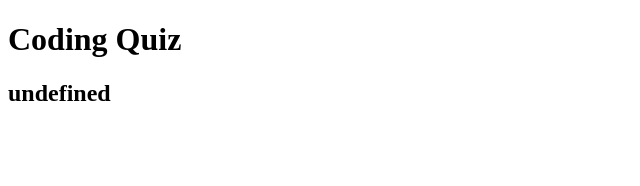
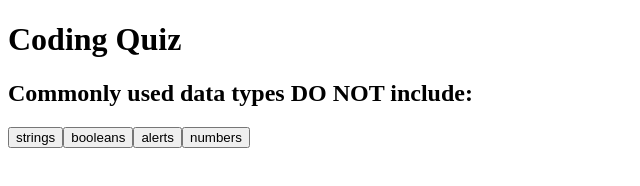
Before and after one commit to kalashnikoffee/timed-quiz, a plain HTML site: page index.html in a window 1280 px wide. Both pictures are taken after a click on the button "Start". Shown: the whole page, without its empty margins (0-640 px from the left). Drawn offline with nearby package versions, Linux system fonts and the light colour scheme.

Commit message:
found issues causing undefined status to some elements. see dif between question and questions, as well as incorrectly capital letters in subwrapper

```diff
--- a/index.html
+++ b/index.html
@@ -11,11 +11,11 @@
 <body>
     <div id="wrapper">
         <h1 id="Title">Coding Quiz</h1>
-        <div id="subWrapper">
+        <div id="subwrapper">
             <button id="start">Start</button>
         </div>
     </div>
 
-    <script src="questions.js"></script>
+    <script type="text/javascript" src="questions.js"></script>
 </body>
 </html>
--- a/questions.js
+++ b/questions.js
@@ -1,33 +1,33 @@
 var questions = [
     //QUESTION 1------------------
     {
-      title: "Commonly used data types DO NOT include:",
-      choices: ["strings", "booleans", "alerts", "numbers"],
-      answer: "alerts"
+      question: "Commonly used data types DO NOT include:",
+      answers: ["strings", "booleans", "alerts", "numbers"],
+      correctAnswer: "alerts"
     },
     //QUESTION 2------------------
     {
-      title: "The condition in an if / else statement is enclosed within ____.",
-      choices: ["quotes", "curly brackets", "parentheses", "square brackets"],
-      answer: "parentheses"
+      question: "The condition in an if / else statement is enclosed within ____.",
+      answers: ["quotes", "curly brackets", "parentheses", "square brackets"],
+      correctAnswer: "parentheses"
     },
     //QUESTION 3------------------
     {
-      title: "Bloopity Blop blip zip doop goop",
-      choices: ["jum", "jim", "jam", "jem"],
-      answer: "jum"
+      question: "Bloopity Blop blip zip doop goop",
+      answers: ["jum", "jim", "jam", "jem"],
+      correctAnswer: "jum"
     },
     //QUESTION 4------------------
     {
-      title: "libba labba limmy jimmy doober moober.",
-      choices: ["zip", "zap", "zup", "zop"],
-      answer: "zop"
+      question: "libba labba limmy jimmy doober moober.",
+      answers: ["zip", "zap", "zup", "zop"],
+      correctAnswer: "zop"
     },
     //QUESTION 5------------------
     {
-      title: "humba jo gagga lo wibble fo erbuh go.",
-      choices: ["wab", "wub", "wob", "wib"],
-      answer: "wub"
+      question: "humba jo gagga lo wibble fo erbuh go.",
+      answers: ["wab", "wub", "wob", "wib"],
+      correctAnswer: "wub"
     }
     ///etc.
   ];
@@ -58,12 +58,16 @@ var quiz = {
   },
   loadQuestion: function(){
       timer = setInterval(quiz.countdown,1000);
-      $("#subWrapper").html("<h2>"+questions[quiz.currentQuestion].questions+"</h2>");
+      $('#subwrapper').html('<h2>'+questions[quiz.currentQuestion].question+'</h2>');
       for(var i=0;i<questions[quiz.currentQuestion].answers.length;i++){
-        $('#subwrapper').append('<button class="answer-button" id="button-'+i+'" data-name="'+questions[quiz.currentQuestion].answers[i]+'">'+questions[quiz.currentQuestion].answer[i]+'</button>');
+        $('#subwrapper').append('<button class="answer-button" id="button-'+i+'" data-name="'+questions[quiz.currentQuestion].answers[i]+'">'+questions[quiz.currentQuestion].answers[i]+'</button>');
       }
   },
   nextQuestion: function(){
+    quiz.counter = 75;
+    $('#counter').html(quiz.counter);
+    quiz.currentQuestion++;
+    quiz.loadQuiestion();
 
   },
   timeUp: function(){
@@ -72,13 +76,41 @@ var quiz = {
   results: function(){
 
   },
-  clicked: function(){
+  clicked: function(e){
+    clearInterval(timer);
+    if($(e.target).data("name")==questions[quiz.currentQuestion].correctAnswer){
+      quiz.answeredCorrectly();//correctAnswer should be correct instead?
+    }
+    else {
+      quiz.answeredIncorrectly();
+    }
 
   },
   answeredCorrectly: function(){
+    console.log("YOU ARE CORRECT");
+    clearInterval(timer);
+    quiz.correct++;
+    $('#subWrapper').html('<h2> YOU GOT IT RIGHT</h2>');
+    if(quiz.currentQuestion==questions.length-1){
+      setTimeout(quiz.results,3*1000);
+    }
+    else{
+      setTimeout(quiz.nextQuestion,3*1000);
+    }
 
   },
   answeredIncorrectly: function(){
+    console.log("YOU ARE WRONG");
+    console.log("YOU ARE CORRECT");
+    clearInterval(timer);
+    quiz.incorrect++;
+    $('#subWrapper').html('<h2> YOU GOT IT WRONG</h2>');
+    if(quiz.currentQuestion==questions.length-1){
+      setTimeout(quiz.results,3*1000);
+    }
+    else{
+      setTimeout(quiz.nextQuestion,3*1000);
+    }
 
   },
   reset: function(){
```
